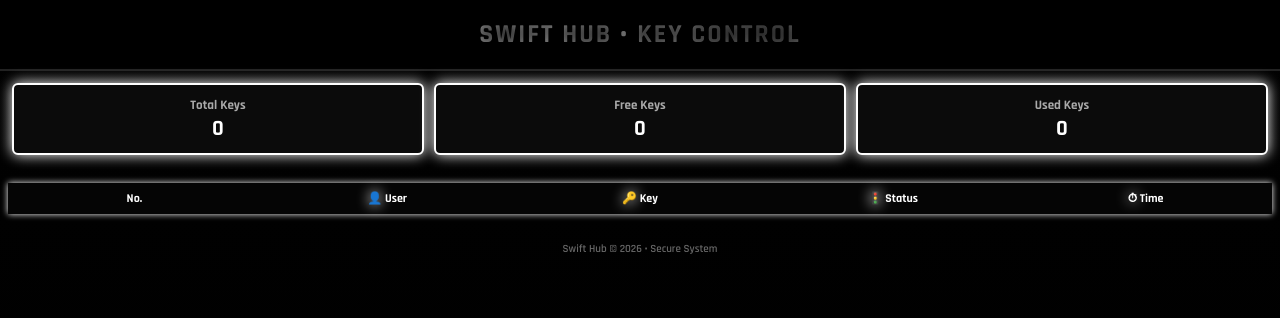
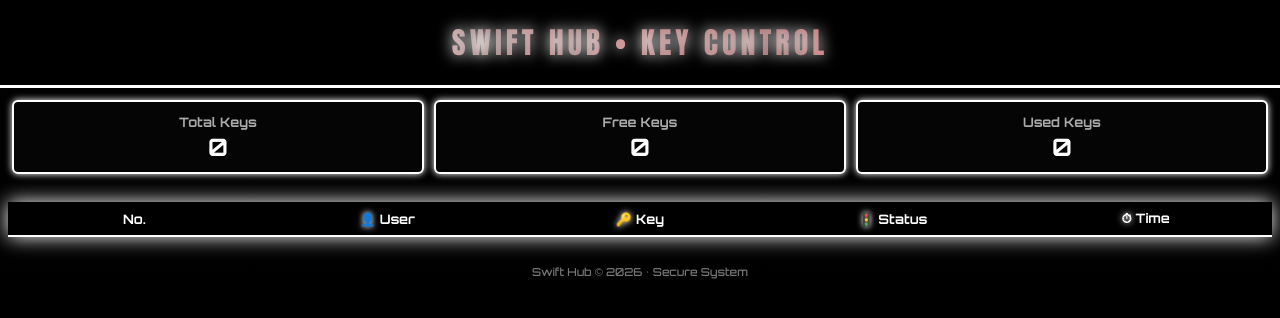
Before and after one commit to xswifthub-byzemon/swift-hub-key-bot, a website: page public/dashboard.html in a window 1280 px wide. Drawn offline with Linux system fonts and the light colour scheme; no server answers.

Commit message:
Update dashboard.html

```diff
--- a/public/dashboard.html
+++ b/public/dashboard.html
@@ -6,13 +6,13 @@
 
 <meta name="viewport" content="width=device-width, initial-scale=1">
 
-<link href="https://fonts.googleapis.com/css2?family=Orbitron:wght@500;700&family=Rajdhani:wght@600;700&display=swap" rel="stylesheet">
+<link href="https://fonts.googleapis.com/css2?family=Orbitron:wght@500;700&family=Anton&display=swap" rel="stylesheet">
 
 <style>
 
 *{
   box-sizing:border-box;
-  font-family:"Rajdhani","Orbitron",sans-serif;
+  font-family:"Orbitron",sans-serif;
 }
 
 body{
@@ -29,11 +29,8 @@ body{
   inset:0;
   z-index:-1;
   opacity:.12;
-}
-
-#bg{
   background:linear-gradient(180deg,#111,#000,#111);
-  animation:bgmove 12s linear infinite;
+  animation:bgmove 14s linear infinite;
 }
 
 @keyframes bgmove{
@@ -45,39 +42,70 @@ body{
 
 header{
   text-align:center;
-  padding:18px 10px;
+  padding:20px 10px;
   background:#000;
-  border-bottom:2px solid #222;
+  border-bottom:3px solid #fff;
 }
 
 /* ================= Title ================= */
 
 .title{
-  font-size:26px;
-  font-weight:700;
-  letter-spacing:2px;
+  font-family:"Anton",sans-serif;
+  font-size:30px;
+  letter-spacing:4px;
 
   background:linear-gradient(
     90deg,
-    #fff,
-    #000,
-    #fff
+    #ff0000,
+    #ffffff,
+    #ff0000
   );
 
-  background-size:200%;
+  background-size:300%;
   -webkit-background-clip:text;
   color:transparent;
 
-  animation:titleFlow 5s linear infinite;
+  animation:titleFlow 4s linear infinite;
 
   text-shadow:
-    0 0 12px #000,
-    0 0 25px #000;
+    0 0 15px #fff,
+    0 0 30px #000,
+    0 0 45px #000;
+}
+
+/* Aura */
+
+.title::after{
+  content:"";
+  position:absolute;
+  left:-100%;
+  top:0;
+  width:100%;
+  height:100%;
+
+  background:linear-gradient(
+    90deg,
+    transparent,
+    rgba(255,255,255,.7),
+    transparent
+  );
+
+  animation:auraFlow 2.5s linear infinite;
+}
+
+header{
+  position:relative;
+  overflow:hidden;
+}
+
+@keyframes auraFlow{
+  from{left:-100%}
+  to{left:100%}
 }
 
 @keyframes titleFlow{
   from{background-position:0%}
-  to{background-position:200%}
+  to{background-position:300%}
 }
 
 /* ================= Stats ================= */
@@ -90,9 +118,11 @@ header{
 }
 
 .stat{
-  background:#0b0b0b;
+  background:#050505;
   border:2px solid #fff;
-  animation:boxBlink 1.5s infinite alternate;
+
+  animation:boxBlink 1.2s infinite alternate;
+
   padding:10px;
   text-align:center;
   border-radius:6px;
@@ -100,7 +130,7 @@ header{
 
 @keyframes boxBlink{
   0%{box-shadow:0 0 5px #fff}
-  100%{box-shadow:0 0 15px #fff}
+  100%{box-shadow:0 0 18px #fff}
 }
 
 .stat h3{
@@ -110,7 +140,7 @@ header{
 }
 
 .stat span{
-  font-size:22px;
+  font-size:24px;
   font-weight:700;
 }
 
@@ -131,29 +161,33 @@ th,td{
   text-align:center;
 }
 
+/* Header */
+
 th{
-  font-size:12px;
+  font-size:13px;
   color:#fff;
   padding:8px;
-  background:#050505;
+  background:#000;
+  border-bottom:2px solid #fff;
 }
 
 /* Emoji Glow */
 
 th span{
-  animation:emojiBlink 1.5s infinite;
-  display:inline-block;
+  animation:emojiBlink 1.3s infinite;
 }
 
 @keyframes emojiBlink{
   0%{text-shadow:0 0 5px #fff}
-  50%{text-shadow:0 0 15px #fff}
+  50%{text-shadow:0 0 20px #fff}
   100%{text-shadow:0 0 5px #fff}
 }
 
+/* Cell */
+
 td{
   padding:10px 5px;
-  font-size:12px;
+  font-size:13px;
   word-break:break-all;
 }
 
@@ -161,14 +195,19 @@ td{
 
 tr{
   background:#0b0b0b;
-  border:2px solid #fff;
 
-  animation:rowBlink 1.3s infinite alternate;
+  border:3px solid #fff;
+
+  animation:rowBlink 1s infinite alternate;
 }
 
 @keyframes rowBlink{
-  0%{box-shadow:0 0 5px #fff}
-  100%{box-shadow:0 0 12px #fff}
+  0%{
+    box-shadow:0 0 6px #fff;
+  }
+  100%{
+    box-shadow:0 0 20px #fff;
+  }
 }
 
 tr:hover{
@@ -178,7 +217,7 @@ tr:hover{
 /* ================= Status ================= */
 
 .status{
-  font-size:18px;
+  font-size:20px;
   animation:blink 1.2s infinite;
 }
 
@@ -190,17 +229,17 @@ tr:hover{
 
 .free{
   color:#00ff88;
-  text-shadow:0 0 10px #00ff88;
+  text-shadow:0 0 12px #00ff88;
 }
 
 .using{
   color:#ffe600;
-  text-shadow:0 0 10px #ffe600;
+  text-shadow:0 0 12px #ffe600;
 }
 
 .expired{
   color:#ff3333;
-  text-shadow:0 0 10px #ff3333;
+  text-shadow:0 0 12px #ff3333;
 }
 
 /* ================= Footer ================= */
@@ -208,7 +247,7 @@ tr:hover{
 footer{
   text-align:center;
   font-size:11px;
-  color:#666;
+  color:#777;
   padding:12px;
 }
 
@@ -221,7 +260,6 @@ footer{
 
 <header>
 
-  <!-- TITLE -->
   <div class="title">SWIFT HUB • KEY CONTROL</div>
 
 </header>
```
